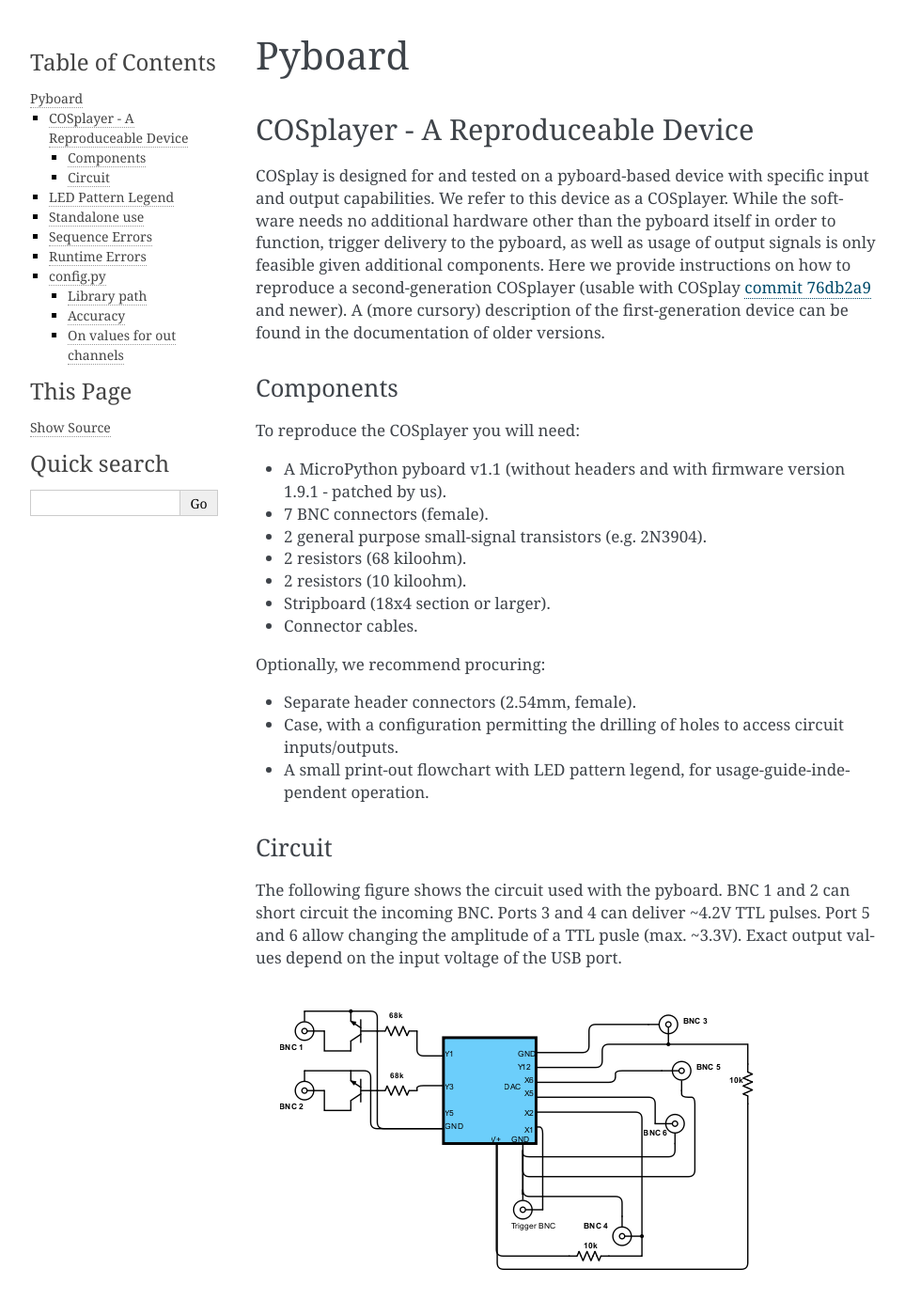
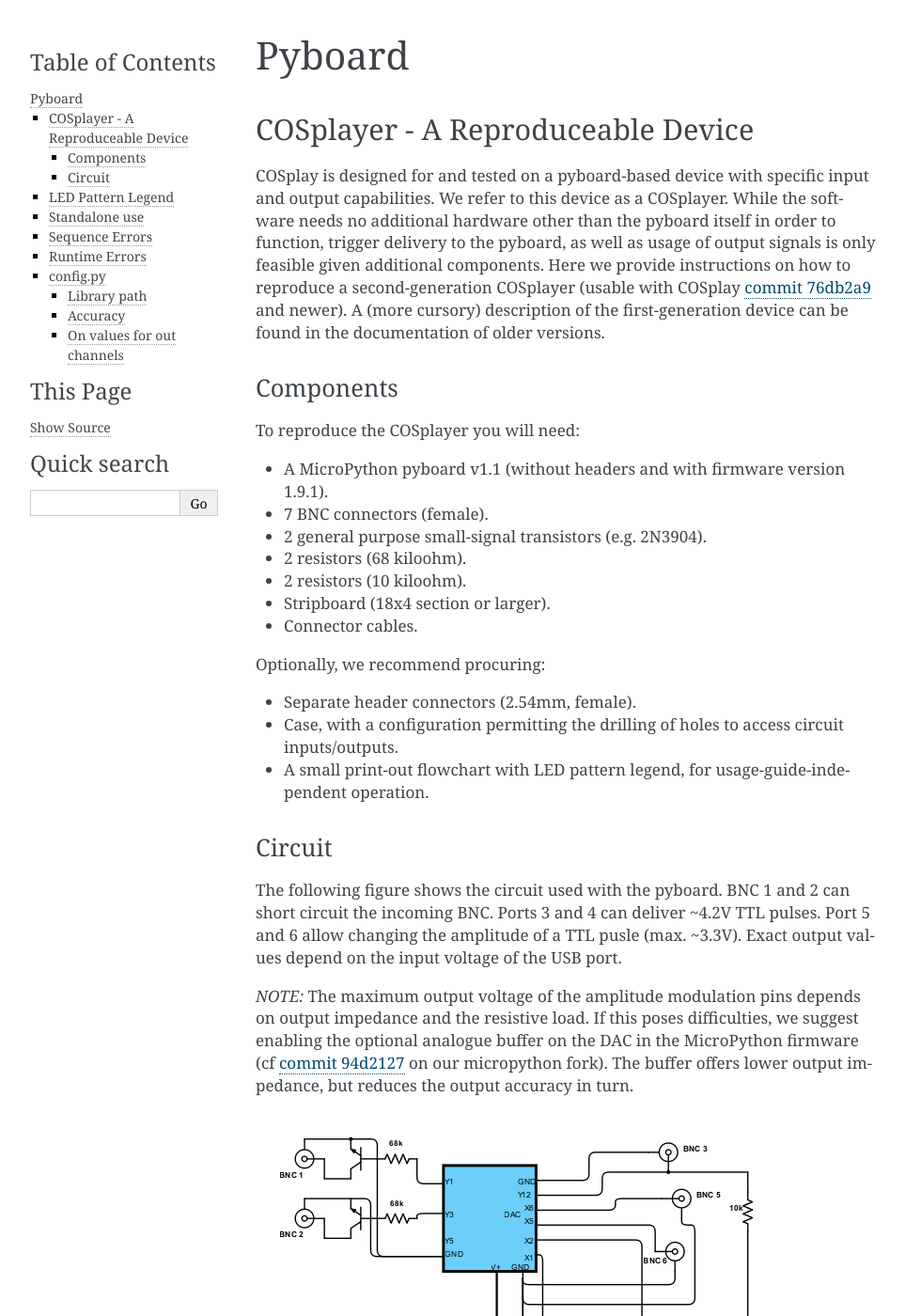
Before and after one commit to IBT-FMI/COSplay, a Sphinx documentation site: the page built from documentation/pyboard.rst, in a window 1280 px wide and 1400 px high. Shown: the whole window at 94% size, without its empty margins (148-1111 px from the left). Built offline with Sphinx 7.4.7, drawn with Linux system fonts in a browser that asks for light colours; formulas are drawn with MathJax 3.

Commit message:
added note about firmware patch used to lower output impedance of DAC pins (analog buffer)

```diff
--- a/documentation/pyboard.rst
+++ b/documentation/pyboard.rst
@@ -18,7 +18,7 @@
 
 To reproduce the COSplayer you will need:
 
-* A MicroPython pyboard v1.1 (without headers and with firmware version 1.9.1 - patched by us).
+* A MicroPython pyboard v1.1 (without headers and with firmware version 1.9.1).
 * 7 BNC connectors (female).
 * 2 general purpose small-signal transistors (e.g. 2N3904).
 * 2 resistors (68 kiloohm).
@@ -37,6 +37,10 @@
 
 The following figure shows the circuit used with the pyboard. BNC 1 and 2 can short circuit the incoming BNC. Ports 3 and 4 can deliver ~4.2V TTL pulses. Port 5 and 6 allow changing the amplitude of a TTL pusle (max. ~3.3V).
 Exact output values depend on the input voltage of the USB port.
+
+*NOTE:* The maximum output voltage of the amplitude modulation pins depends on output impedance and the resistive load.
+If this poses difficulties, we suggest enabling the optional analogue buffer on the DAC in the MicroPython firmware (cf `commit 94d2127 <https://github.com/IBT-FMI/micropython/commit/94d21272e2f3f0d4d33c4b80c9a7b8e3816452ee>`_ on our micropython fork).
+The buffer offers lower output impedance, but reduces the output accuracy in turn.
 
 .. image:: circuit.png
 
```
